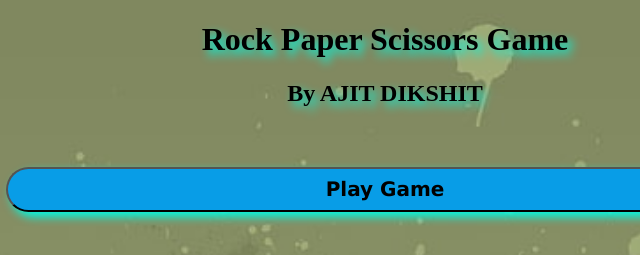
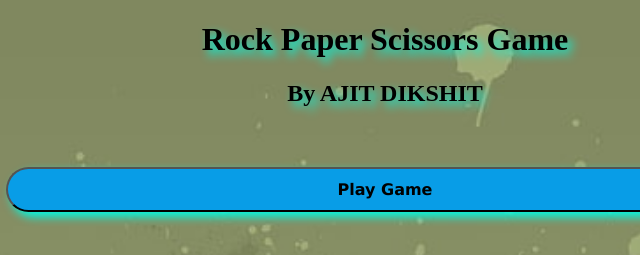
Before and after one commit to ajitdikshit/rockpaperscissors, a plain HTML site: page index.html in a window 1280 px wide. Shown: the top 255 px of the page, 255-895 px from the left. Drawn offline with Linux system fonts and the light colour scheme.

Commit message:
Update styles.css

```diff
--- a/styles.css
+++ b/styles.css
@@ -44,7 +44,7 @@
     margin-top: 40px;
     margin-right: 20px;
     height: 45px;
-    font-size: 20px;
+    font-size: 100%;
     font-weight: 900;
     border-radius: 30px;
     color:  black;
@@ -58,7 +58,7 @@
 .playbutton:hover{
     transform: scale(1.1);
     box-shadow: 2px 2px 50px rgb(0, 250, 225);
-    font-size: 25px;
+    font-size: 110%;
 }
 .playarea{
     vertical-align: middle;
```
